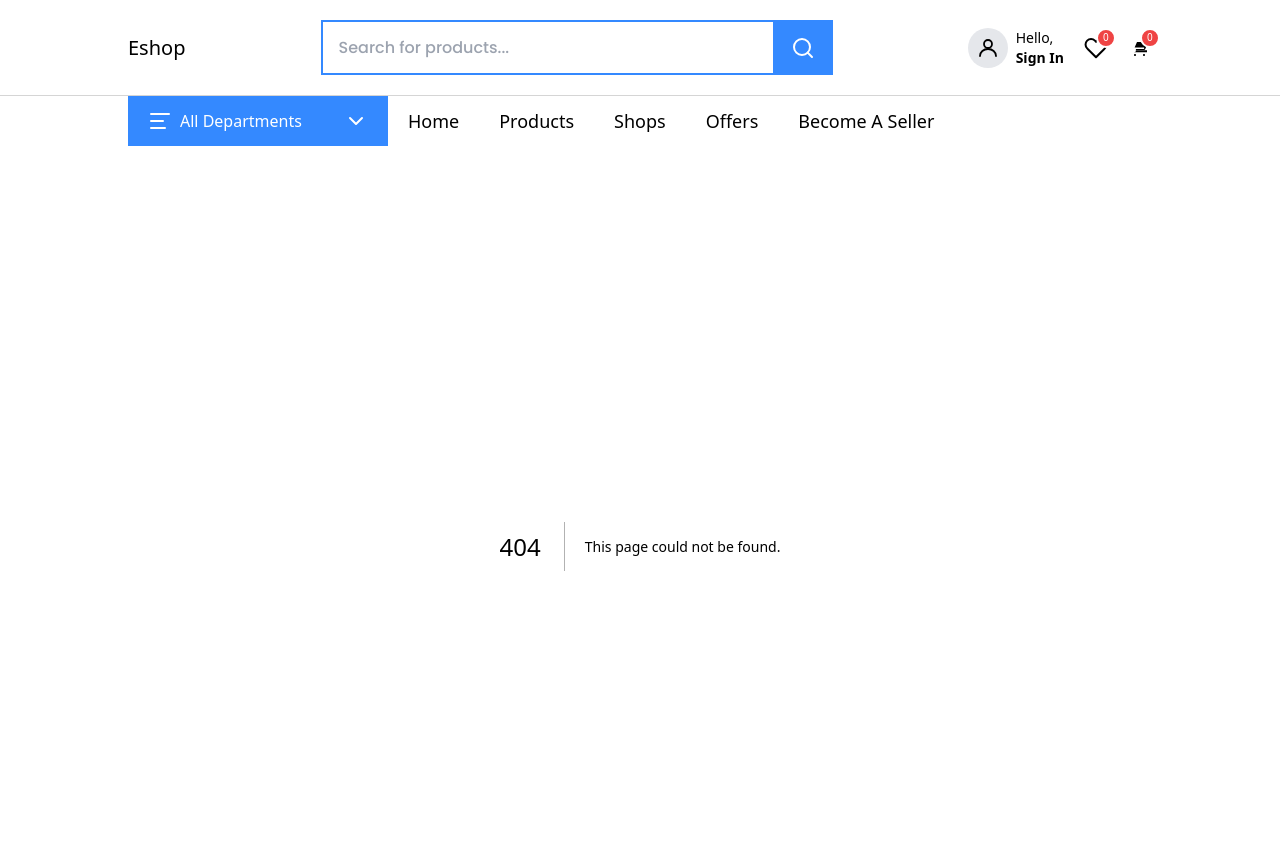
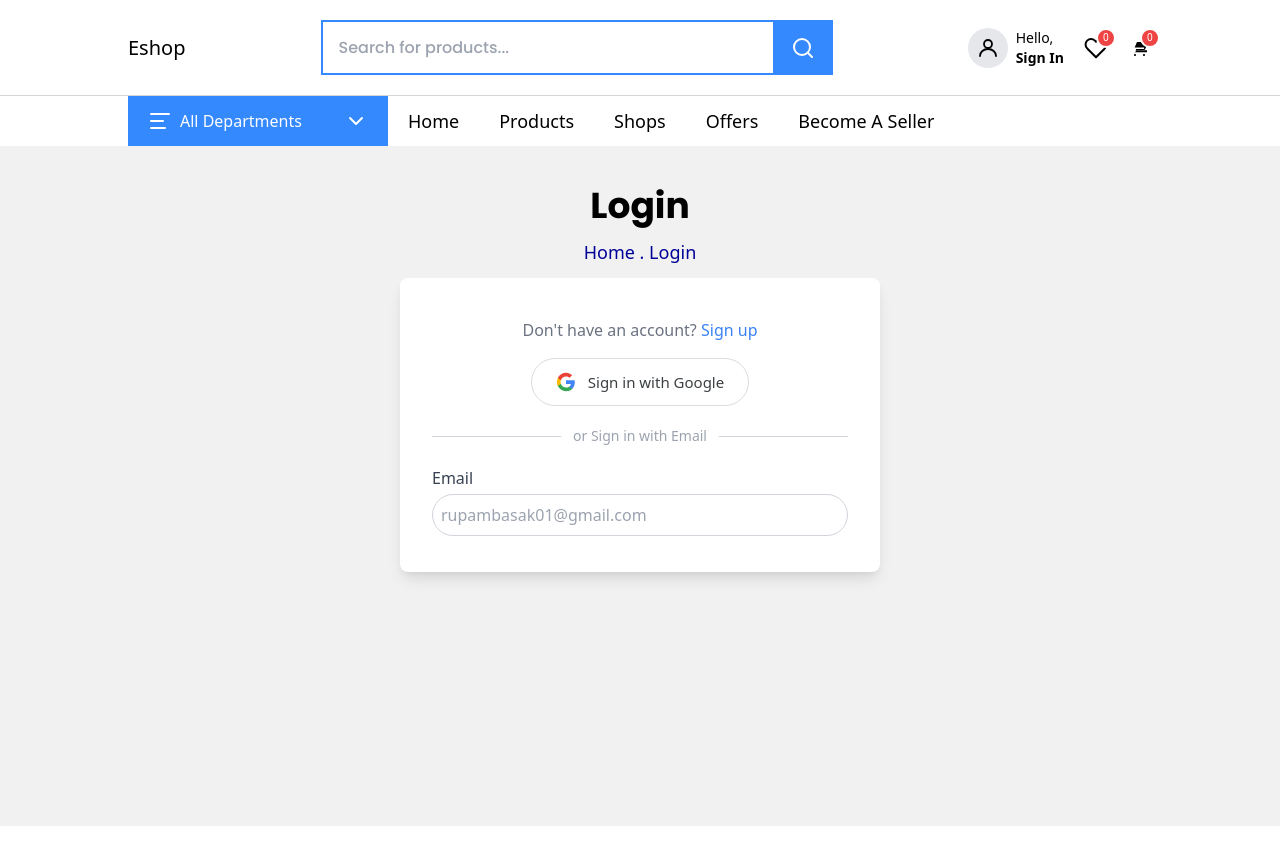
Before and after one commit to rupampw007-droid/Multi-Vendor-Ecommerce, a Next.js app in the folder apps/user-ui/: page /login in a window 1280 px wide. Before the commit this address had no page. Shown: the top 864 px of the page. After the commit the page ends 826 px from the top, so only its background shows below. Built offline with nearby package versions, Linux system fonts and the light colour scheme.

Commit message:
bla bla bla progress

```diff
--- /dev/null
+++ b/apps/user-ui/src/app/(routes)/login/page.tsx
@@ -0,0 +1,84 @@
+"use client"
+import GoogleButton from '@/assets/svgs/google-icon';
+import SignInWithGoogleButton from '@/shared/components';
+import Link from 'next/link';
+import { useRouter } from 'next/navigation';
+import React, { useState } from 'react'
+import {Form, useForm} from 'react-hook-form'
+
+type FormData = {
+    email: string;
+    password: string;
+}
+
+const Login = () => {
+    const [passwordVisible, setPasswordVisible] = useState(false);
+    const [serverError, setServerError] = useState<string | null>(null)
+    const [rememberMe, setRememberMe] = useState(false)
+    const router = useRouter();
+
+    const {
+        register,
+        handleSubmit,
+        formState : {errors}
+    } = useForm<FormData>()
+
+    const onSubmit = (data: FormData) => {
+
+    }
+  return (
+    <div className='w-full py-10 min-h-[85vh] bg-[#f1f1f1]' >
+        <h1 className='text-4xl font-Poppins font-semibold text-black text-center'>
+            Login
+        </h1>
+        <p className='text-center text-lg font-medium py-3 text-[#000099]'>
+            Home . Login
+        </p>
+    <div className="w-full flex justify-center">
+        <div className=" md:w-[480px] p-8 bg-white shadow rounded-lg">
+            <h3 className='text-3xl font-semibold text-center mb-2'>
+
+            </h3>
+            <p className='text-center text-gray-500 mb-4'>
+                Don't have an account?{" "}
+                <Link href={'/signup'} className='text-blue-500'>
+                    Sign up
+                </Link>
+            </p>
+            <div className='w-full flex justify-center' >
+                <SignInWithGoogleButton />
+            </div>
+
+            <div className="flex items-center my-5 text-gray-400 text-sm">
+                <div className="flex-1 border-t border-gray-300"/>
+                <span className='px-3' >or Sign in with Email</span>
+                <div className="flex-1 border-t border-gray-300"/>
+
+            </div>
+            <form onSubmit={handleSubmit(onSubmit)}>
+                <label className='block text-gray-700 mb-1'>Email</label>
+                <input
+                    type="email"
+                    placeholder='rupambasak01@gmail.com'
+                    className='w-full p-2 border border-gray-300 outline-0 rounded mb-1'
+                    {...register("email", {
+                        required: "Email is required",
+                        pattern: {
+                            value: /^[a-zA-Z0-9._%+-]+@[a-zA-Z0-9.-]+\.[a-zA-Z]{2,}$/,
+                            message: "Invalid email address"
+                        }
+                    })}
+                />
+                {errors.email && (
+                    <p className='text-red-500 text-sm'>
+                        {String(errors.email.message)}
+                    </p>
+                )}
+            </form>
+        </div>
+    </div>
+    </div>
+  )
+}
+
+export default Login
--- /dev/null
+++ b/apps/user-ui/src/shared/components/index.tsx
@@ -0,0 +1,79 @@
+import React, { useRef } from 'react';
+
+const GoogleIcon = () => (
+  <svg width="20" height="20" viewBox="0 0 24 24" xmlns="http://www.w3.org/2000/svg">
+    <path d="M22.56 12.25c0-.78-.07-1.53-.2-2.25H12v4.26h5.92c-.26 1.37-1.04 2.53-2.21 3.31v2.77h3.57c2.08-1.92 3.28-4.74 3.28-8.09z" fill="#4285F4"/>
+    <path d="M12 23c2.97 0 5.46-.98 7.28-2.66l-3.57-2.77c-.98.66-2.23 1.06-3.71 1.06-2.86 0-5.29-1.93-6.16-4.53H2.18v2.84C3.99 20.53 7.7 23 12 23z" fill="#34A853"/>
+    <path d="M5.84 14.09c-.22-.66-.35-1.36-.35-2.09s.13-1.43.35-2.09V7.07H2.18C1.43 8.55 1 10.22 1 12s.43 3.45 1.18 4.93l3.66-2.84z" fill="#FBBC05"/>
+    <path d="M12 5.38c1.62 0 3.06.56 4.21 1.64l3.15-3.15C17.45 2.09 14.97 1 12 1 7.7 1 3.99 3.47 2.18 7.07l3.66 2.84c.87-2.6 3.3-4.53 6.16-4.53z" fill="#EA4335"/>
+  </svg>
+);
+
+const SignInWithGoogleButton = () => {
+  const rippleRef = useRef<HTMLSpanElement>(null);
+
+  const handleClick = (e: React.MouseEvent<HTMLButtonElement>) => {
+    const btn = e.currentTarget;
+    const ripple = rippleRef.current;
+    if (!ripple) return;
+    const rect = btn.getBoundingClientRect();
+    ripple.style.left = `${e.clientX - rect.left - 4}px`;
+    ripple.style.top = `${e.clientY - rect.top - 4}px`;
+    ripple.style.animation = 'none';
+    void ripple.offsetWidth;
+    ripple.style.animation = 'ripple 0.5s ease-out forwards';
+  };
+
+  return (
+    <>
+      <style>{`
+        @keyframes ripple {
+          to { transform: scale(30); opacity: 0; }
+        }
+        .google-btn {
+          display: inline-flex;
+          align-items: center;
+          gap: 12px;
+          padding: 0 24px;
+          height: 48px;
+          background: #ffffff;
+          border: 1px solid #dadce0;
+          border-radius: 24px;
+          font-size: 15px;
+          font-weight: 500;
+          color: #3c4043;
+          cursor: pointer;
+          position: relative;
+          overflow: hidden;
+          transition: background 0.15s, box-shadow 0.15s, transform 0.1s;
+          white-space: nowrap;
+          user-select: none;
+        }
+        .google-btn:hover {
+          background: #f8f9fa;
+          box-shadow: 0 1px 4px rgba(0,0,0,0.1);
+        }
+        .google-btn:active {
+          transform: scale(0.98);
+          background: #f1f3f4;
+        }
+        .google-btn .ripple {
+          position: absolute;
+          width: 8px;
+          height: 8px;
+          border-radius: 50%;
+          background: rgba(0,0,0,0.06);
+          transform: scale(0);
+          pointer-events: none;
+        }
+      `}</style>
+      <button className="google-btn" onClick={handleClick}>
+        <GoogleIcon />
+        Sign in with Google
+        <span className="ripple" ref={rippleRef} />
+      </button>
+    </>
+  );
+};
+
+export default SignInWithGoogleButton;
--- a/package.json
+++ b/package.json
@@ -10,6 +10,7 @@
   "private": true,
   "dependencies": {
     "@prisma/client": "6.19",
+    "@tanstack/react-query": "^5.100.6",
     "@types/cookie-parser": "^1.4.10",
     "@types/cors": "^2.8.19",
     "@types/ejs": "^3.1.5",
@@ -35,6 +36,7 @@
     "nodemailer": "^8.0.6",
     "react": "^19.0.0",
     "react-dom": "^19.0.0",
+    "react-hook-form": "^7.74.0",
     "swagger-autogen": "^2.23.7"
   },
   "devDependencies": {
```
Also changed, not shown: 1 other file (tests, documents, lock files or other folders).
